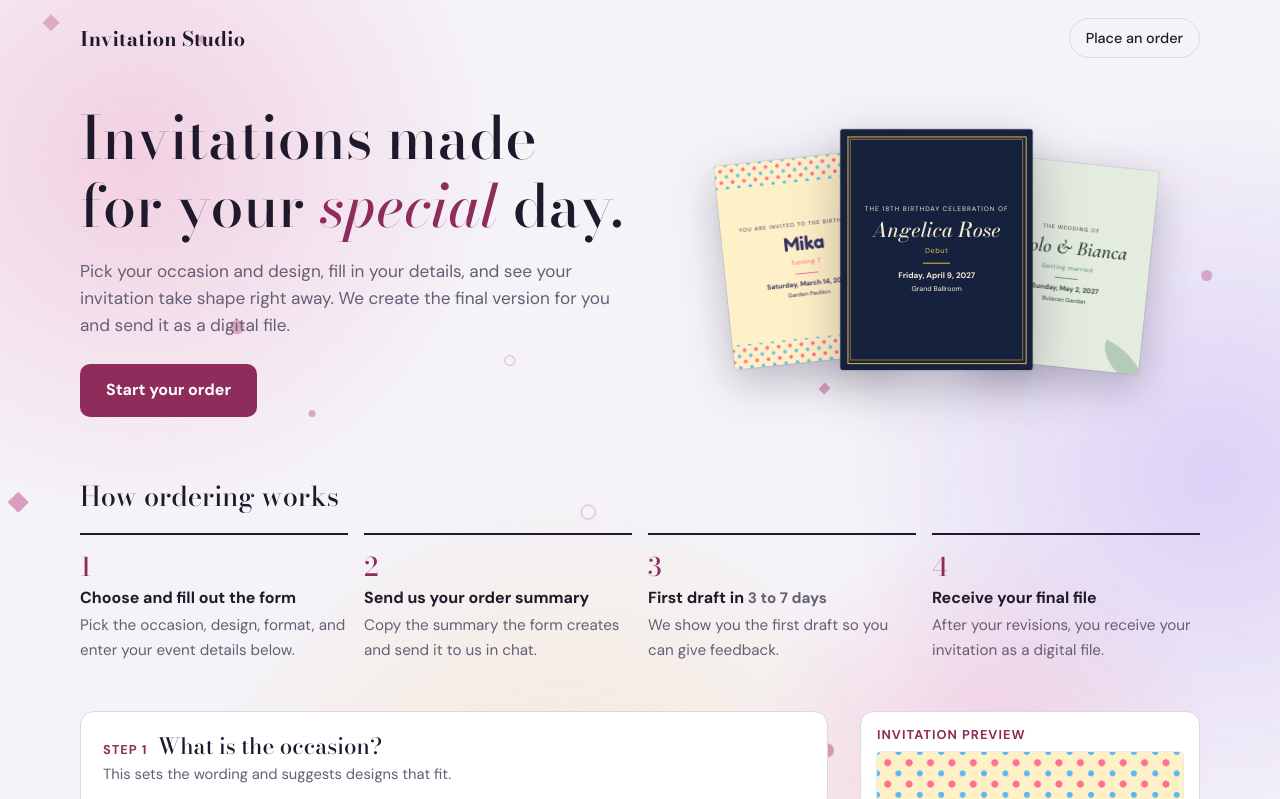
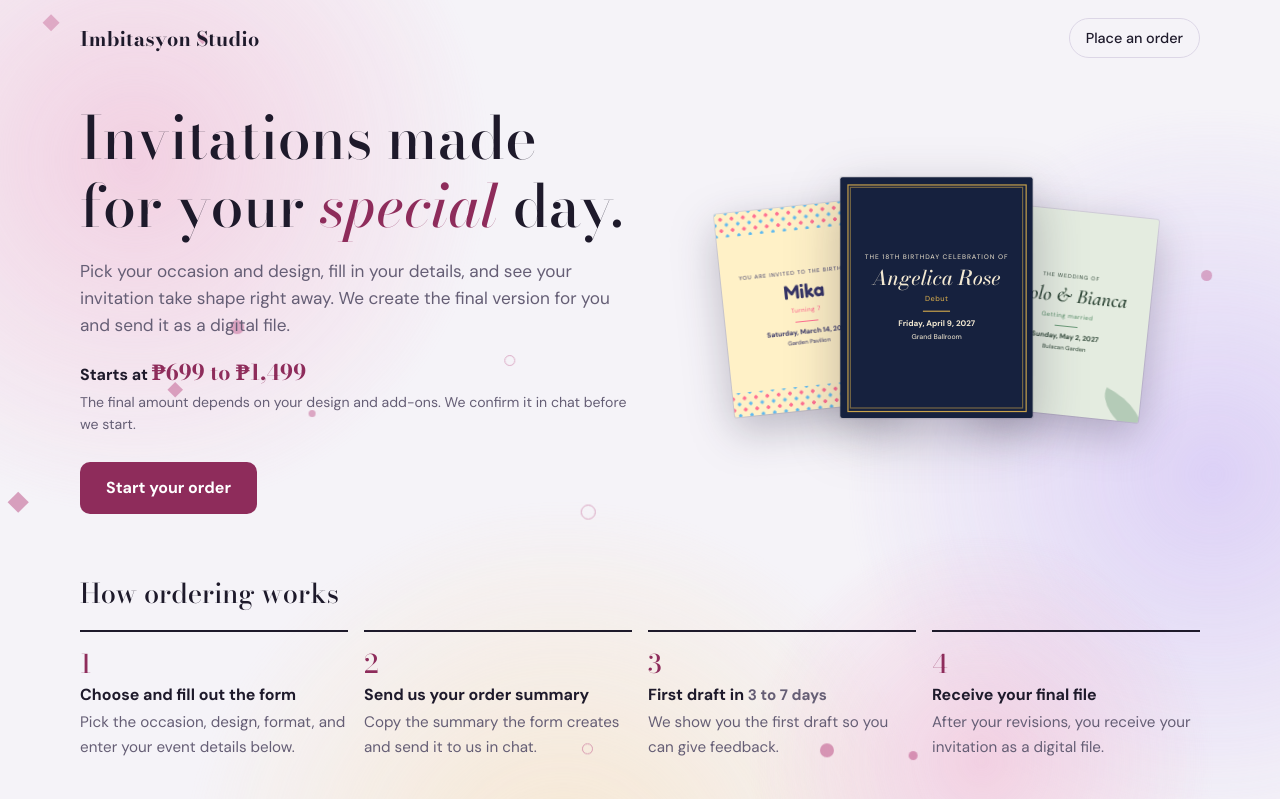
Before and after one commit to Invitationsandj/Invitationstore, a plain HTML site: page index.html in a window 1280 px wide. Shown: the top 799 px of the page. Drawn offline with nearby package versions, Linux system fonts and the light colour scheme.

Commit message:
update code

```diff
--- a/index.html
+++ b/index.html
@@ -4,7 +4,7 @@
 <meta charset="utf-8">
 <meta name="viewport" content="width=device-width,initial-scale=1">
 <style>body{margin:0;font:14px system-ui,sans-serif}img{max-width:100%}[hidden]{display:none!important}</style>
-<title>Invitation Studio</title>
+<title>Imbitasyon Studio</title>
 <link rel="stylesheet" href="https://fonts.googleapis.com/css2?family=Bodoni+Moda:ital,wght@0,500;0,700;1,500&family=DM+Sans:wght@400;500;700;800&family=Pinyon+Script&family=Caveat:wght@600&family=Cormorant+Garamond:ital,wght@0,600;1,600&family=Fredoka:wght@500;600&display=swap">
 <style>
 /* Layout: hero with three live sample invitations, then one long order form (left) with a sticky live preview (right). */
@@ -66,6 +66,9 @@ button{font:inherit}
 .hero h1{font-size:clamp(2.1rem,5.4vw,3.7rem)}
 .hero h1 em{color:var(--accent);font-style:italic}
 .hero p.lead{margin-top:18px;max-width:46ch;color:var(--muted);font-size:1.075rem}
+.range{margin-top:18px;font-weight:700}
+.range span{color:var(--accent);font-family:var(--display);font-size:1.35rem;font-weight:700;white-space:nowrap}
+.range small{display:block;color:var(--muted);font-weight:400;font-size:.88rem;margin-top:2px}
 .cta{display:inline-block;margin-top:26px;background:var(--accent);color:var(--accent-ink);text-decoration:none;font-weight:700;padding:14px 26px;border-radius:10px}
 .hero-art{display:flex;align-items:center;justify-content:center;padding-block:10px}
 .hero-art .invw{width:min(31%,200px);flex:none;filter:drop-shadow(0 14px 22px rgba(30,20,50,.28))}
@@ -211,7 +214,7 @@ footer{border-top:1px solid var(--line);padding-block:24px 36px;color:var(--mute
 
 <div class="wrap">
   <header class="top">
-    <div class="brand" id="brandName">Invitation Studio</div>
+    <div class="brand" id="brandName">Imbitasyon Studio</div>
     <a class="pill" href="#order">Place an order</a>
   </header>
 
@@ -219,6 +222,7 @@ footer{border-top:1px solid var(--line);padding-block:24px 36px;color:var(--mute
     <div>
       <h1>Invitations made for your <em>special</em> day.</h1>
       <p class="lead">Pick your occasion and design, fill in your details, and see your invitation take shape right away. We create the final version for you and send it as a digital file.</p>
+      <p class="range">Starts at <span>₱699 to ₱1,499</span><small>The final amount depends on your design and add-ons. We confirm it in chat before we start.</small></p>
       <a class="cta" href="#order">Start your order</a>
     </div>
     <div class="hero-art" aria-hidden="true">
@@ -262,7 +266,7 @@ footer{border-top:1px solid var(--line);padding-block:24px 36px;color:var(--mute
 
       <section class="step">
         <h2><span>Step 3</span> Format</h2>
-        <p class="hint">Choose the kind of digital invitation you want.</p>
+        <p class="hint">Choose the kind of digital invitation you want. Payment range: <b>₱699 to ₱1,499</b>, depending on the design and add-ons. Rush orders have an extra payment.</p>
         <div class="opts" id="fmtGrid" role="radiogroup" aria-label="Format">
           <label class="opt"><input type="radio" name="fmt" value="digital" checked><span><b>Digital invitation</b><small>A JPG or PNG you can share on Messenger, Viber, or in a group chat.</small></span></label>
           <label class="opt"><input type="radio" name="fmt" value="rsvp"><span><b>Digital + RSVP page</b><small>Comes with its own link where guests can reply if they are coming.</small></span></label>
@@ -318,19 +322,19 @@ footer{border-top:1px solid var(--line);padding-block:24px 36px;color:var(--mute
   </div>
 
   <footer>
-    <span id="footName">Invitation Studio</span>. The preview is only an example. The final design is made based on what we agree on.
+    <span id="footName">Imbitasyon Studio</span>. The preview is only an example. The final design is made based on what we agree on.
   </footer>
 </div>
 
 <script>
 /* Edit these values for your own business. */
 var CONFIG = {
-  shop: "Invitation Studio",
+  shop: "Imbitasyon Studio",
   messengerUrl: "",   /* e.g. https://m.me/yourpagename */
   phone: "",          /* e.g. 0917 123 4567 */
   draftDays: "3 to 7 days",
   revisions: 2,
-  sheetUrl: "https://script.google.com/macros/s/AKfycbxFG1PdD596-p4Is37aoFxgrGVtLkIATQZ_ZAVnW2GRaRixs-mtsuECn5-lWdB89y-7/exec"        /* paste your Google Apps Script web app URL (ends in /exec) here */
+  sheetUrl: "https://script.google.com/macros/s/AKfycbwqQ18RUN7CRtqKBv3mx7l57ID3nXIA2TLKoitEG-fweFBSmXFXhRybBZj7Qp34oCH-/exec"        /* paste your Google Apps Script web app URL (ends in /exec) here */
 };
 
 var OCC = [
@@ -614,7 +618,7 @@ function showContacts(){
   if(CONFIG.phone){
     var sp = document.createElement("span"); sp.textContent = "Our number: " + CONFIG.phone; box.appendChild(sp);
   }
-  if(!CONFIG.messengerUrl && !CONFIG.phone){
+  if(!CONFIG.messengerUrl && !CONFIG.phone && !CONFIG.sheetUrl){
     var p = document.createElement("span");
     p.textContent = "Send the summary in chat to the person who gave you this link.";
     box.appendChild(p);
```
